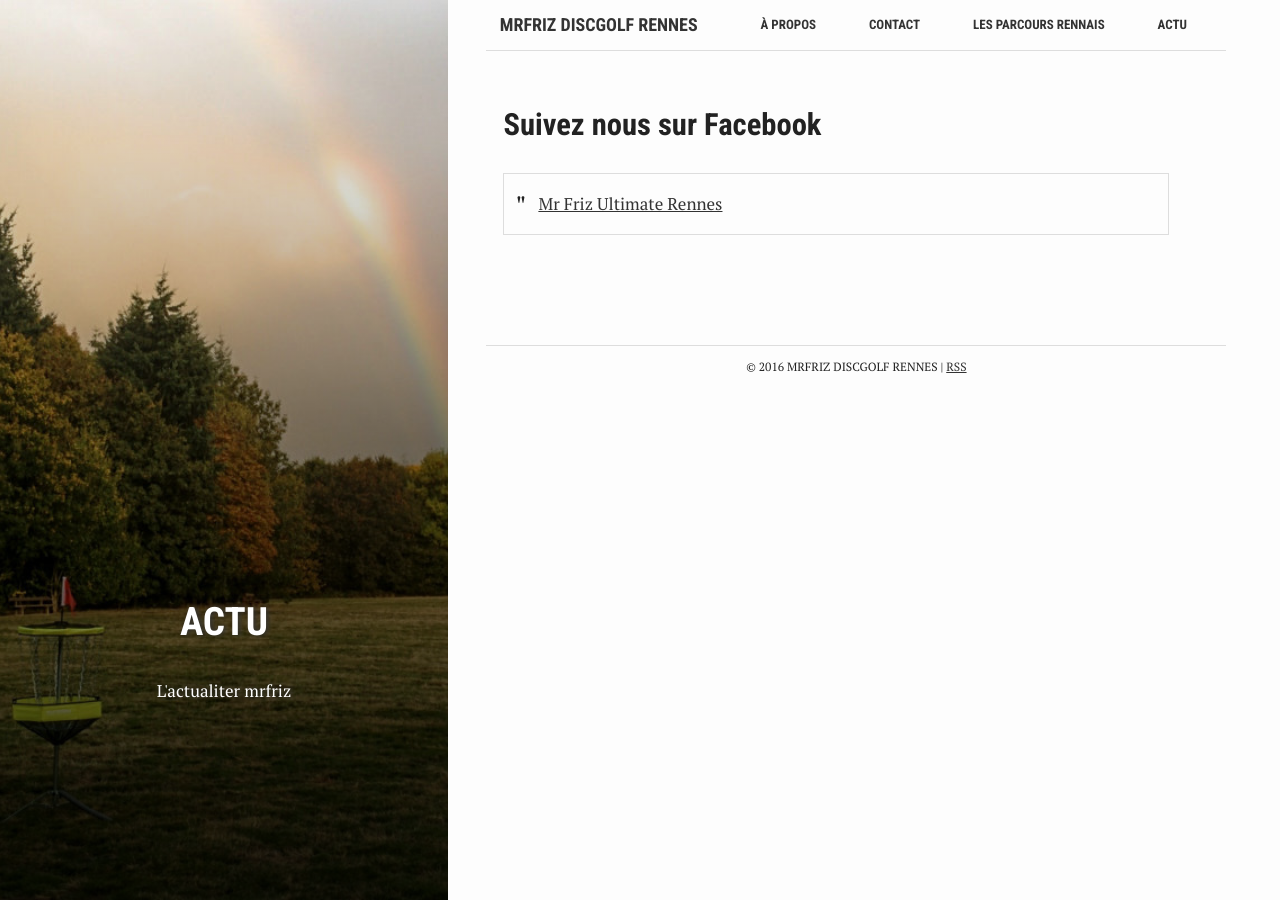
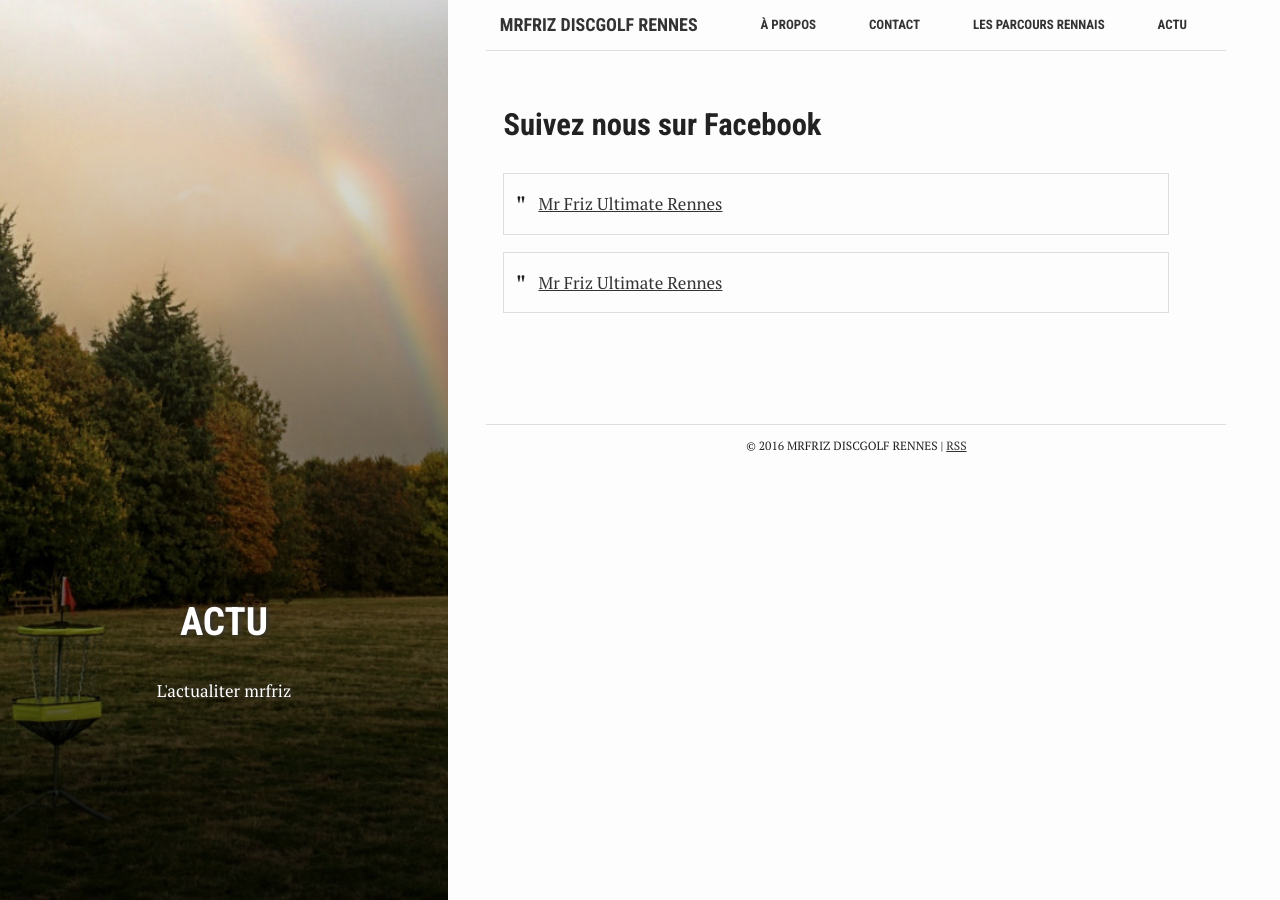
Before and after one commit to MrFriz/discgolf, a Jekyll site: the page built from news.md, in a window 1280 px wide. Built offline with Jekyll 4.4.1, drawn with Linux system fonts in a browser that asks for light colours.

Commit message:
Update news.md

```diff
--- a/news.md
+++ b/news.md
@@ -10,4 +10,7 @@
 
 ## Suivez nous sur Facebook
 
+<div class="fb-page" data-href="https://www.facebook.com/Mr-Friz-Disc-Golf-Rennes-347602635615270/" data-tabs="timeline" data-width="500" data-height="500" data-small-header="true" data-adapt-container-width="true" data-hide-cover="false" data-show-facepile="true"><blockquote cite="https://www.facebook.com/Mr-Friz-Disc-Golf-Rennes-347602635615270/" class="fb-xfbml-parse-ignore"><a href="https://www.facebook.com/Mr-Friz-Disc-Golf-Rennes-347602635615270/">Mr Friz Ultimate Rennes</a></blockquote></div>
+
+
 <div class="fb-page" data-href="https://www.facebook.com/Mr-Friz-Ultimate-Rennes-170654506285164/" data-tabs="timeline" data-width="500" data-height="500" data-small-header="true" data-adapt-container-width="true" data-hide-cover="false" data-show-facepile="true"><blockquote cite="https://www.facebook.com/Mr-Friz-Ultimate-Rennes-170654506285164/" class="fb-xfbml-parse-ignore"><a href="https://www.facebook.com/Mr-Friz-Ultimate-Rennes-170654506285164/">Mr Friz Ultimate Rennes</a></blockquote></div>
```
